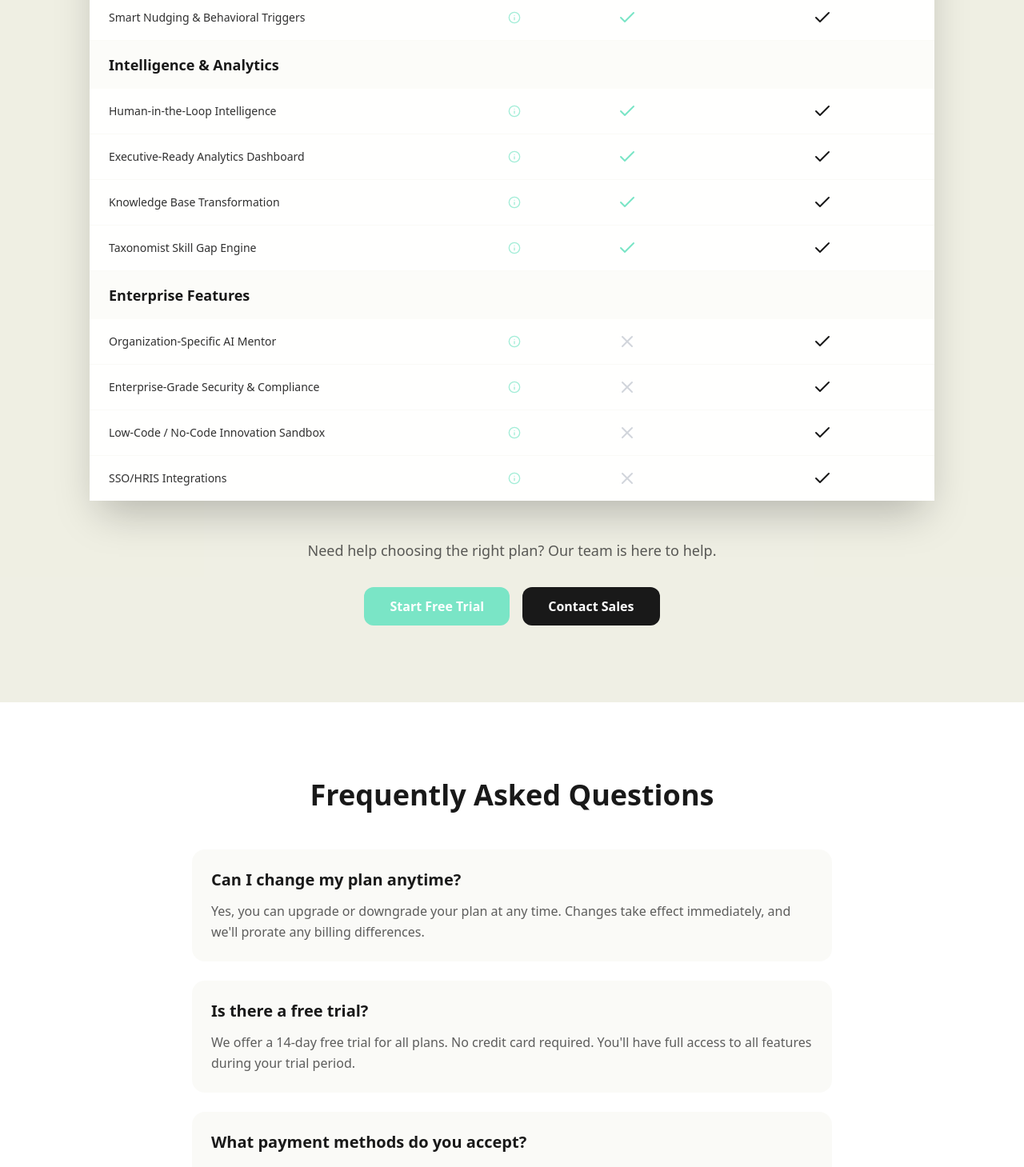
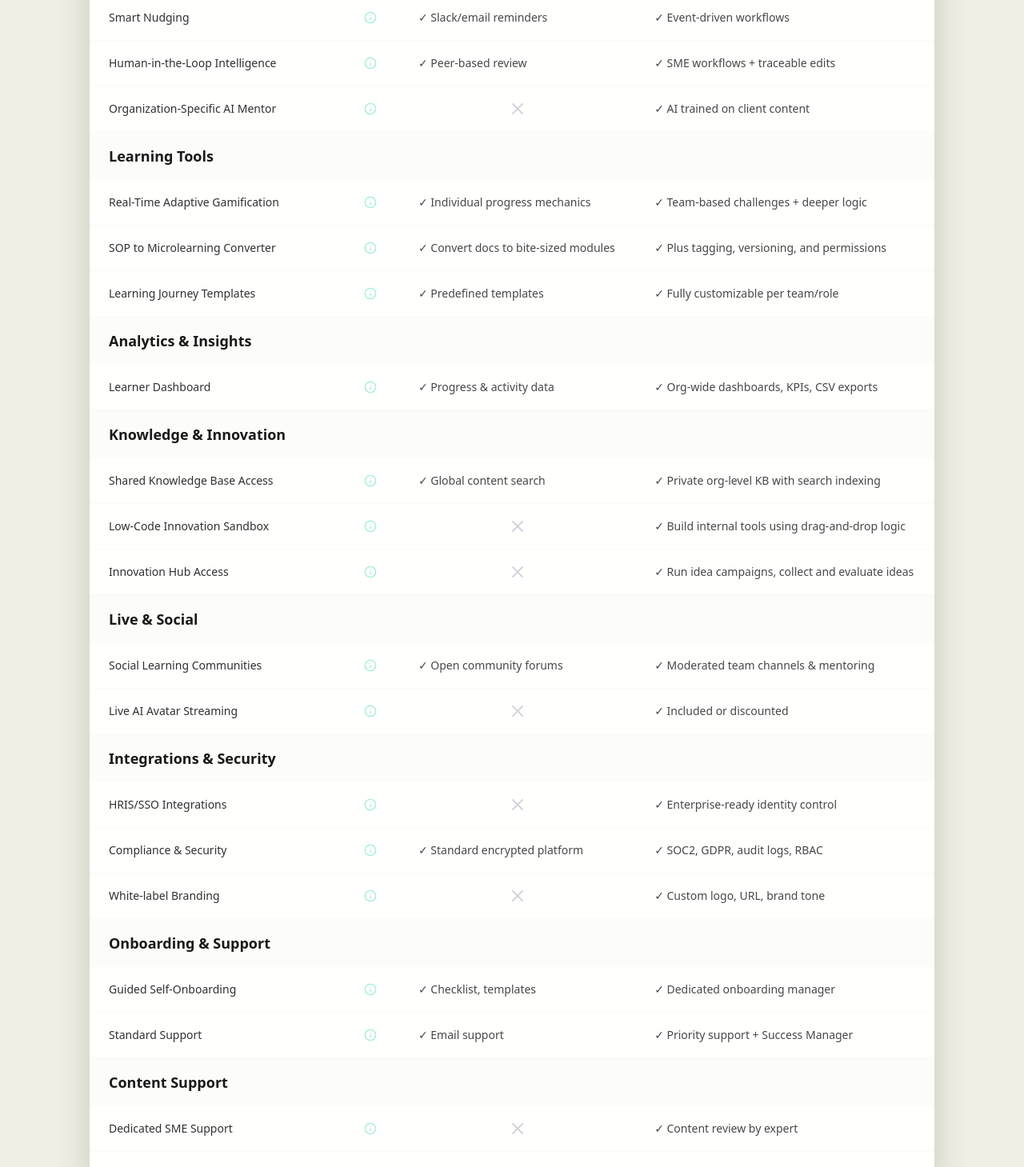
Before and after one commit to kkarakas-lxera/lxera-vision-platform, a React (Vite) app: page /pricing in a window 1280 px wide. Shown: the part 1820-3279 px from the top of the page at 80% size. Built offline with nearby package versions, Linux system fonts and the light colour scheme.

Commit message:
feat: Implement plan comparison table
Added a comprehensive plan comparison table to `src/components/PlanComparisonSection.tsx` based on the provided feature content. Integrated the new component into `src/pages/Pricing.tsx`.

```diff
--- a/src/components/PlanComparisonSection.tsx
+++ b/src/components/PlanComparisonSection.tsx
@@ -8,44 +8,221 @@ const PlanComparisonSection = () => {
   const featureExplanations: {[key: string]: string} = {
     "AI Hyper-Personalized Learning Engine": "Adapts learning based on role, behavior, and goals using LLMs and RAG.",
     "AI Avatar-Powered Content Creation": "Generate dynamic video lessons with lifelike avatars.",
+    "Skill Gap Engine": "Automatically detects role-based skill gaps and maps them to personalized learning paths.",
+    "Smart Nudging": "Nudges and reminders based on user behavior via Slack/email.",
+    "Human-in-the-Loop Intelligence": "Combine scalable AI with human review for high-trust learning.",
+    "Organization-Specific AI Mentor": "Private AI chatbot trained on your company's content to support contextual, role-specific learning.",
     "Real-Time Adaptive Gamification": "Game mechanics adjust to each learner's behavior and progress.",
-    "Smart Nudging & Behavioral Triggers": "Nudges and reminders based on user behavior via Slack/email.",
-    "Human-in-the-Loop Intelligence": "Combine scalable AI with human review for high-trust learning.",
-    "Executive-Ready Analytics Dashboard": "Visualize outcomes and innovation metrics across departments.",
-    "Knowledge Base Transformation": "Turn SOPs and reports into microlearning modules.",
-    "Taxonomist Skill Gap Engine": "Automatically detects role-based skill gaps and maps them to personalized learning paths.",
-    "Organization-Specific AI Mentor": "Private AI chatbot trained on your company's content to support contextual, role-specific learning.",
-    "Enterprise-Grade Security & Compliance": "SOC2 & GDPR aligned, encryption, role-based access.",
-    "Low-Code / No-Code Innovation Sandbox": "Enable bottom-up innovation through app building and automation.",
-    "SSO/HRIS Integrations": "Sync with HR systems to personalize content by job role."
+    "SOP to Microlearning Converter": "Turn SOPs and reports into microlearning modules.",
+    "Learning Journey Templates": "Pre-built learning paths that can be customized for different roles and teams.",
+    "Learner Dashboard": "Visualize outcomes and innovation metrics across departments.",
+    "Shared Knowledge Base Access": "Access to global or organization-specific knowledge repositories.",
+    "Low-Code Innovation Sandbox": "Enable bottom-up innovation through app building and automation.",
+    "Innovation Hub Access": "Platform for collecting, evaluating, and implementing innovative ideas.",
+    "Social Learning Communities": "Collaborative learning spaces for peer interaction and knowledge sharing.",
+    "Live AI Avatar Streaming": "Real-time interactive sessions with AI avatars for live learning experiences.",
+    "HRIS/SSO Integrations": "Sync with HR systems to personalize content by job role.",
+    "Compliance & Security": "SOC2 & GDPR aligned, encryption, role-based access.",
+    "White-label Branding": "Customize the platform with your organization's branding and identity.",
+    "Guided Self-Onboarding": "Structured onboarding process with checklists and templates.",
+    "Standard Support": "Customer support and assistance channels.",
+    "Dedicated SME Support": "Subject Matter Expert support for content review and validation.",
+    "Dedicated Learning Experience Designer (LXD)": "Professional learning design partner for course creation and optimization."
   };
 
   const comparisonFeatures = [
     {
-      category: "Core Learning Features",
+      category: "Learning Intelligence",
       features: [
-        { name: "AI Hyper-Personalized Learning Engine", core: true, enterprise: true },
-        { name: "AI Avatar-Powered Content Creation", core: true, enterprise: true },
-        { name: "Real-Time Adaptive Gamification", core: true, enterprise: true },
-        { name: "Smart Nudging & Behavioral Triggers", core: true, enterprise: true },
+        {
+          name: "AI Hyper-Personalized Learning Engine",
+          core: "✓ Adaptive based on role & goals",
+          enterprise: "✓ Advanced with RAG + behavior modeling",
+          coreAvailable: true,
+          enterpriseAvailable: true
+        },
+        {
+          name: "AI Avatar-Powered Content Creation",
+          core: "✓ 20 min/user/month",
+          enterprise: "✓ 40+ min/user/month + pooled capacity",
+          coreAvailable: true,
+          enterpriseAvailable: true
+        },
+        {
+          name: "Skill Gap Engine",
+          core: "✓ Standard taxonomy",
+          enterprise: "✓ Custom org taxonomy mapping",
+          coreAvailable: true,
+          enterpriseAvailable: true
+        },
+        {
+          name: "Smart Nudging",
+          core: "✓ Slack/email reminders",
+          enterprise: "✓ Event-driven workflows",
+          coreAvailable: true,
+          enterpriseAvailable: true
+        },
+        {
+          name: "Human-in-the-Loop Intelligence",
+          core: "✓ Peer-based review",
+          enterprise: "✓ SME workflows + traceable edits",
+          coreAvailable: true,
+          enterpriseAvailable: true
+        },
+        {
+          name: "Organization-Specific AI Mentor",
+          core: "",
+          enterprise: "✓ AI trained on client content",
+          coreAvailable: false,
+          enterpriseAvailable: true
+        }
       ]
     },
     {
-      category: "Intelligence & Analytics",
+      category: "Learning Tools",
       features: [
-        { name: "Human-in-the-Loop Intelligence", core: true, enterprise: true },
-        { name: "Executive-Ready Analytics Dashboard", core: true, enterprise: true },
-        { name: "Knowledge Base Transformation", core: true, enterprise: true },
-        { name: "Taxonomist Skill Gap Engine", core: true, enterprise: true },
+        {
+          name: "Real-Time Adaptive Gamification",
+          core: "✓ Individual progress mechanics",
+          enterprise: "✓ Team-based challenges + deeper logic",
+          coreAvailable: true,
+          enterpriseAvailable: true
+        },
+        {
+          name: "SOP to Microlearning Converter",
+          core: "✓ Convert docs to bite-sized modules",
+          enterprise: "✓ Plus tagging, versioning, and permissions",
+          coreAvailable: true,
+          enterpriseAvailable: true
+        },
+        {
+          name: "Learning Journey Templates",
+          core: "✓ Predefined templates",
+          enterprise: "✓ Fully customizable per team/role",
+          coreAvailable: true,
+          enterpriseAvailable: true
+        }
       ]
     },
     {
-      category: "Enterprise Features",
+      category: "Analytics & Insights",
       features: [
-        { name: "Organization-Specific AI Mentor", core: false, enterprise: true },
-        { name: "Enterprise-Grade Security & Compliance", core: false, enterprise: true },
-        { name: "Low-Code / No-Code Innovation Sandbox", core: false, enterprise: true },
-        { name: "SSO/HRIS Integrations", core: false, enterprise: true },
+        {
+          name: "Learner Dashboard",
+          core: "✓ Progress & activity data",
+          enterprise: "✓ Org-wide dashboards, KPIs, CSV exports",
+          coreAvailable: true,
+          enterpriseAvailable: true
+        }
+      ]
+    },
+    {
+      category: "Knowledge & Innovation",
+      features: [
+        {
+          name: "Shared Knowledge Base Access",
+          core: "✓ Global content search",
+          enterprise: "✓ Private org-level KB with search indexing",
+          coreAvailable: true,
+          enterpriseAvailable: true
+        },
+        {
+          name: "Low-Code Innovation Sandbox",
+          core: "",
+          enterprise: "✓ Build internal tools using drag-and-drop logic",
+          coreAvailable: false,
+          enterpriseAvailable: true
+        },
+        {
+          name: "Innovation Hub Access",
+          core: "",
+          enterprise: "✓ Run idea campaigns, collect and evaluate ideas",
+          coreAvailable: false,
+          enterpriseAvailable: true
+        }
+      ]
+    },
+    {
+      category: "Live & Social",
+      features: [
+        {
+          name: "Social Learning Communities",
+          core: "✓ Open community forums",
+          enterprise: "✓ Moderated team channels & mentoring",
+          coreAvailable: true,
+          enterpriseAvailable: true
+        },
+        {
+          name: "Live AI Avatar Streaming",
+          core: "",
+          enterprise: "✓ Included or discounted",
+          coreAvailable: false,
+          enterpriseAvailable: true
+        }
+      ]
+    },
+    {
+      category: "Integrations & Security",
+      features: [
+        {
+          name: "HRIS/SSO Integrations",
+          core: "",
+          enterprise: "✓ Enterprise-ready identity control",
+          coreAvailable: false,
+          enterpriseAvailable: true
+        },
+        {
+          name: "Compliance & Security",
+          core: "✓ Standard encrypted platform",
+          enterprise: "✓ SOC2, GDPR, audit logs, RBAC",
+          coreAvailable: true,
+          enterpriseAvailable: true
+        },
+        {
+          name: "White-label Branding",
+          core: "",
+          enterprise: "✓ Custom logo, URL, brand tone",
+          coreAvailable: false,
+          enterpriseAvailable: true
+        }
+      ]
+    },
+    {
+      category: "Onboarding & Support",
+      features: [
+        {
+          name: "Guided Self-Onboarding",
+          core: "✓ Checklist, templates",
+          enterprise: "✓ Dedicated onboarding manager",
+          coreAvailable: true,
+          enterpriseAvailable: true
+        },
+        {
+          name: "Standard Support",
+          core: "✓ Email support",
+          enterprise: "✓ Priority support + Success Manager",
+          coreAvailable: true,
+          enterpriseAvailable: true
+        }
+      ]
+    },
+    {
+      category: "Content Support",
+      features: [
+        {
+          name: "Dedicated SME Support",
+          core: "",
+          enterprise: "✓ Content review by expert",
+          coreAvailable: false,
+          enterpriseAvailable: true
+        },
+        {
+          name: "Dedicated Learning Experience Designer (LXD)",
+          core: "",
+          enterprise: "✓ Learning design partner for course creation",
+          coreAvailable: false,
+          enterpriseAvailable: true
+        }
       ]
     }
   ];
@@ -131,16 +308,20 @@ const PlanComparisonSection = () => {
                               )}
                             </div>
                           </TableCell>
-                          <TableCell className="py-4 px-6 text-center">
-                            {feature.core ? (
-                              <Check className="h-6 w-6 text-future-green mx-auto" />
+                          <TableCell className="py-4 px-6">
+                            {feature.coreAvailable ? (
+                              <div className="text-sm text-business-black/80">
+                                {feature.core}
+                              </div>
                             ) : (
                               <X className="h-6 w-6 text-gray-300 mx-auto" />
                             )}
                           </TableCell>
-                          <TableCell className="py-4 px-6 text-center">
-                            {feature.enterprise ? (
-                              <Check className="h-6 w-6 text-business-black mx-auto" />
+                          <TableCell className="py-4 px-6">
+                            {feature.enterpriseAvailable ? (
+                              <div className="text-sm text-business-black/80">
+                                {feature.enterprise}
+                              </div>
                             ) : (
                               <X className="h-6 w-6 text-gray-300 mx-auto" />
                             )}
```
